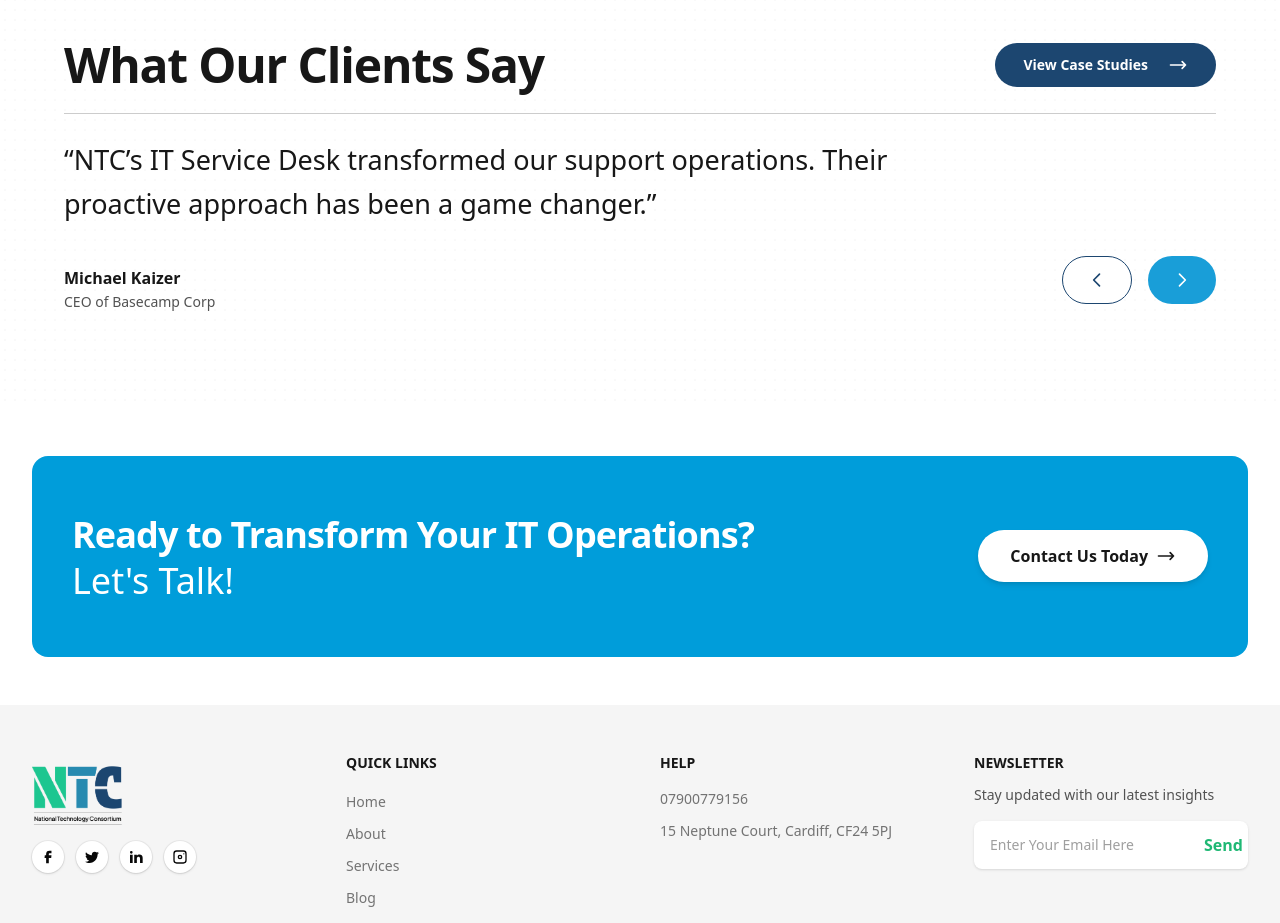
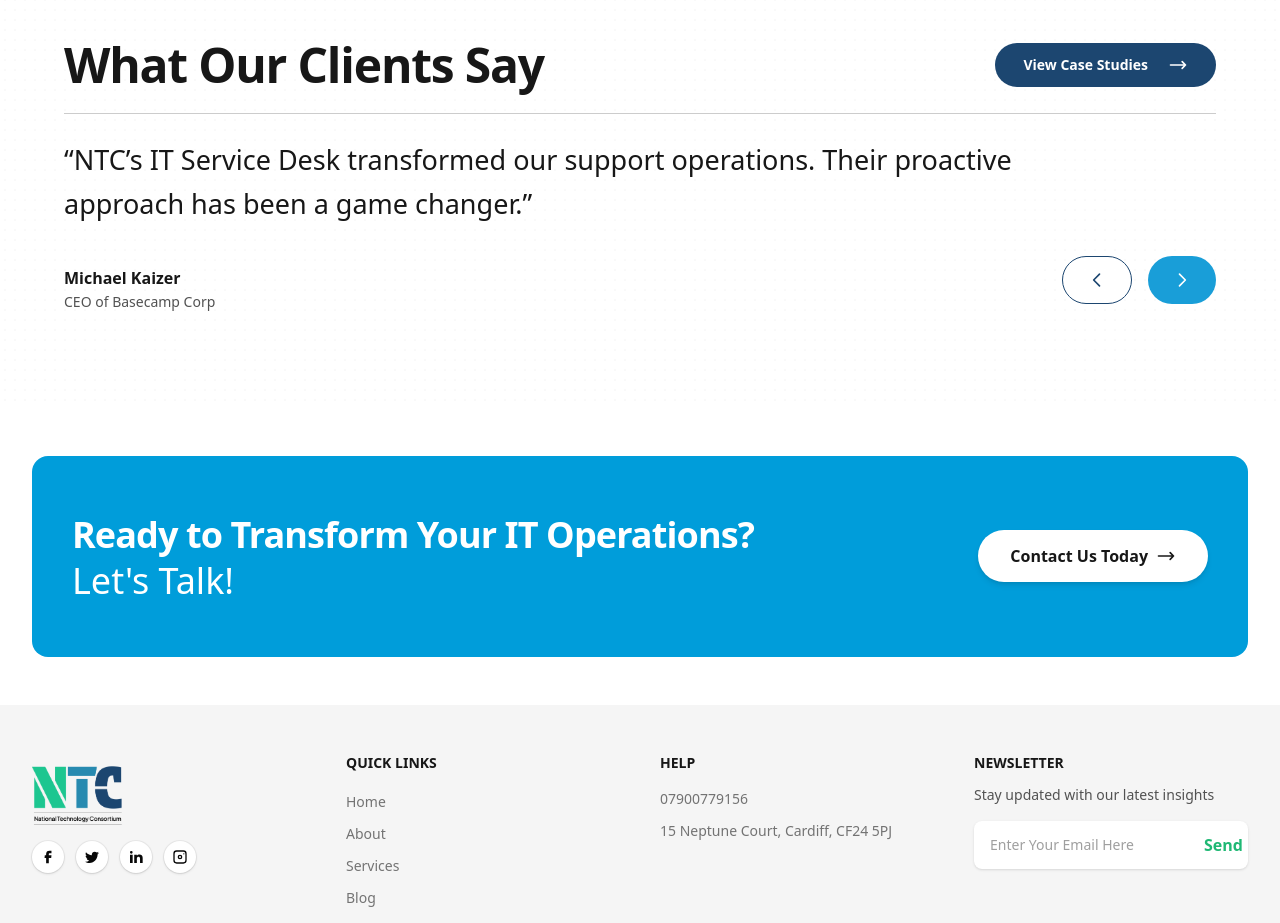
Before and after one commit to harshad-kakadiya/ntc_website, a Next.js app: page / in a window 1280 px wide. Shown: the part 3400-4323 px from the top of the page. Built offline with nearby package versions, Linux system fonts and the light colour scheme.

Commit message:
initial commit

```diff
--- a/src/components/TestimonialsSection.tsx
+++ b/src/components/TestimonialsSection.tsx
@@ -32,7 +32,7 @@ export default function TestimonialsSection() {
             <div className="relative mx-auto max-w-6xl">
                 {/* Header */}
                 <div className="flex flex-col gap-4 sm:flex-row sm:items-center sm:justify-between">
-                    <h2 className="text-2xl sm:text-3xl md:text-4xl lg:text-5xl font-semibold tracking-tight text-neutral-900 text-center sm:text-left">
+                    <h2 className="text-3xl sm:text-3xl md:text-4xl lg:text-5xl font-semibold tracking-tight text-neutral-900 text-center sm:text-left">
                         What Our Clients Say
                     </h2>
 
@@ -63,8 +63,8 @@ export default function TestimonialsSection() {
                 {/* Body (relative so we can place buttons bottom-right like screenshot) */}
                 <div className="relative mt-6 pb-16 sm:pb-20 lg:pb-0">
                     {/* Quote */}
-                    <blockquote className="max-w-4xl text-left">
-                        <p className="text-xl sm:text-5xl md:text-[24px] lg:text-[26px] xl:text-[27px] font-medium leading-relaxed text-neutral-900">
+                    <blockquote className="max-w-5xl text-left">
+                        <p className="text-[20px] sm:text-5xl md:text-[30px] lg:text-[26px] xl:text-[27px] font-medium leading-relaxed text-neutral-900">
                             &ldquo;{testimonial.quote}&rdquo;
                         </p>
 
```
